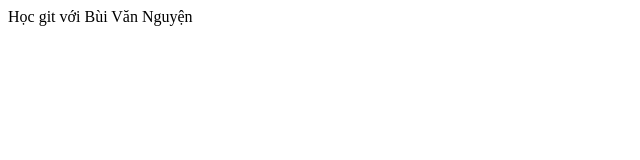
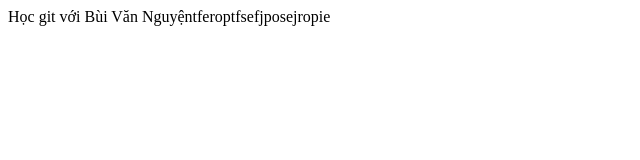
Before and after one commit to nguyentienkhoiit/testgit, a plain HTML site: page abc.html in a window 1280 px wide. Shown: the whole page, without its empty margins (0-640 px from the left). Drawn offline with Linux system fonts and the light colour scheme.

Commit message:
sua html

```diff
--- a/abc.html
+++ b/abc.html
@@ -3,6 +3,6 @@
     <title>Hoc Git</title>
   </head>
   <body>
-      Học git với Bùi Văn Nguyện
+      Học git với Bùi Văn Nguyệntferoptfsefjposejropie
   </body>
 </html>
```
Also changed, not shown: index.html (+1 -0 lines).
